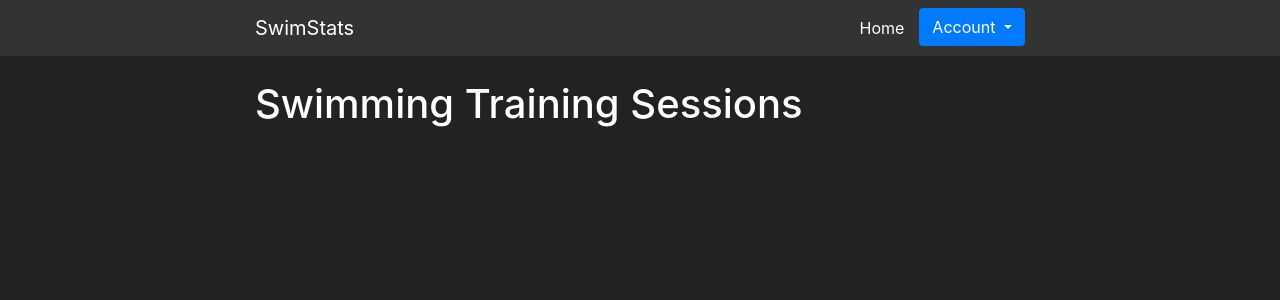
After one commit to SwimmingMantarain/swimStat, a Flask app: page /view_sessions in a window 1280 px wide. The commit adds this page. Shown: the top 300 px of the page. Run offline with Flask 3, Linux system fonts and the light colour scheme; the visitor is signed in with stand-in values (Sample User, id 1); data that the repository does not hold is empty.

Commit message:
ITS ALIVE!!!!

```diff
--- a/website/auth.py
+++ b/website/auth.py
@@ -5,14 +5,12 @@ from . import db
 from flask_login import login_user, login_required, logout_user, current_user
 
 auth = Blueprint("auth", __name__)
-user_has_been_deleted = False
 
 @auth.route("/login", methods=["GET", "POST"])
 def login():
     if request.method == "POST":
         email = request.form.get("email")
         password = request.form.get("password")
-        deleted = request.form.get("True")
 
         user = User.query.filter_by(email=email).first()
         if user:
@@ -24,8 +22,6 @@ def login():
                 flash("Incorrect password, try again.", category="error")
         else:
             flash("Incorrect email, email isn't registered.", category="error")
-
-        print(deleted)
 
     return render_template("login.html", user=current_user)
 
--- a/website/static/js/add_session.js
+++ b/website/static/js/add_session.js
@@ -93,8 +93,6 @@ function submitForm() {
     }
   });
 
-  console.log(formObject)
-
   fetch('/add-session', {
     method: 'POST',
     headers: {
@@ -102,4 +100,8 @@ function submitForm() {
     },
     body: JSON.stringify(formObject)
   })
+  .then(response => response.json())
+  .then(data => {
+    window.location.replace(data.redirect);
+  })
 }
--- /dev/null
+++ b/website/templates/view_sessions.html
@@ -0,0 +1,14 @@
+{% extends "base.html" %}
+{% block title %}View Sessions - SwimStats{% endblock %}
+
+{% block content %}
+<link rel="stylesheet" href="{{ url_for('static', filename='css/view_sessions.css')}}" />
+<h1 class="mt-4 mb-4">Swimming Training Sessions</h1>
+<div id="sessions-container">
+    {% for session in sessions %}
+        <div class="session-card">
+            <h2>{{ session.name }}</h2>
+            <a href="{{ url_for('training.edit_session', sessionID=session.id) }}">Edit Session</a>
+    {% endfor %}
+</div>
+{% endblock %}
--- a/website/training.py
+++ b/website/training.py
@@ -1,6 +1,7 @@
-from flask import Blueprint, render_template, request, redirect, url_for
+from flask import Blueprint, render_template, request, redirect, url_for, flash, jsonify
 from flask_login import login_required, current_user
 from .models import User, TrainingSession, BlockOfBlocks, Block
+from .views import views
 from . import db
 import json
 
@@ -65,6 +66,8 @@ def add_session():
             user.training_sessions.append(session)
             db.session.commit()
 
+            return jsonify({"redirect": url_for("training.view_sessions")})
+
     return render_template("add_session.html", user=current_user, userID=current_user.id)
 
 @training.route("/edit-session")
@@ -76,3 +79,8 @@ def edit_session():
 @login_required
 def delete_session():
     return render_template("delete_session.html", user=current_user)
+
+@training.route("/view_sessions")
+@login_required
+def view_sessions():
+    return render_template("view_sessions.html", user=current_user, sessions=current_user.training_sessions)
```
Also changed, not shown: website/static/css/view_sessions.css (added), website/templates/base.html (line endings or trailing spaces).
